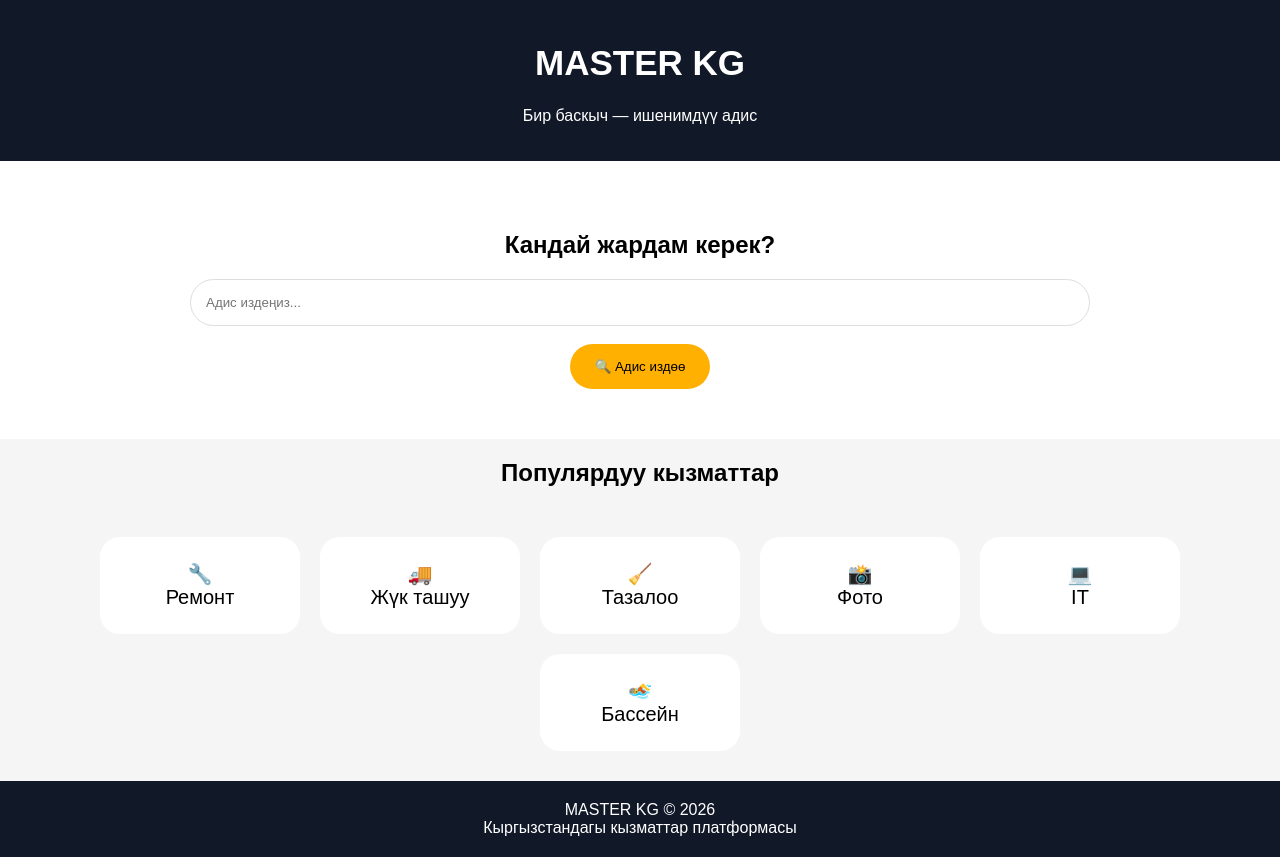
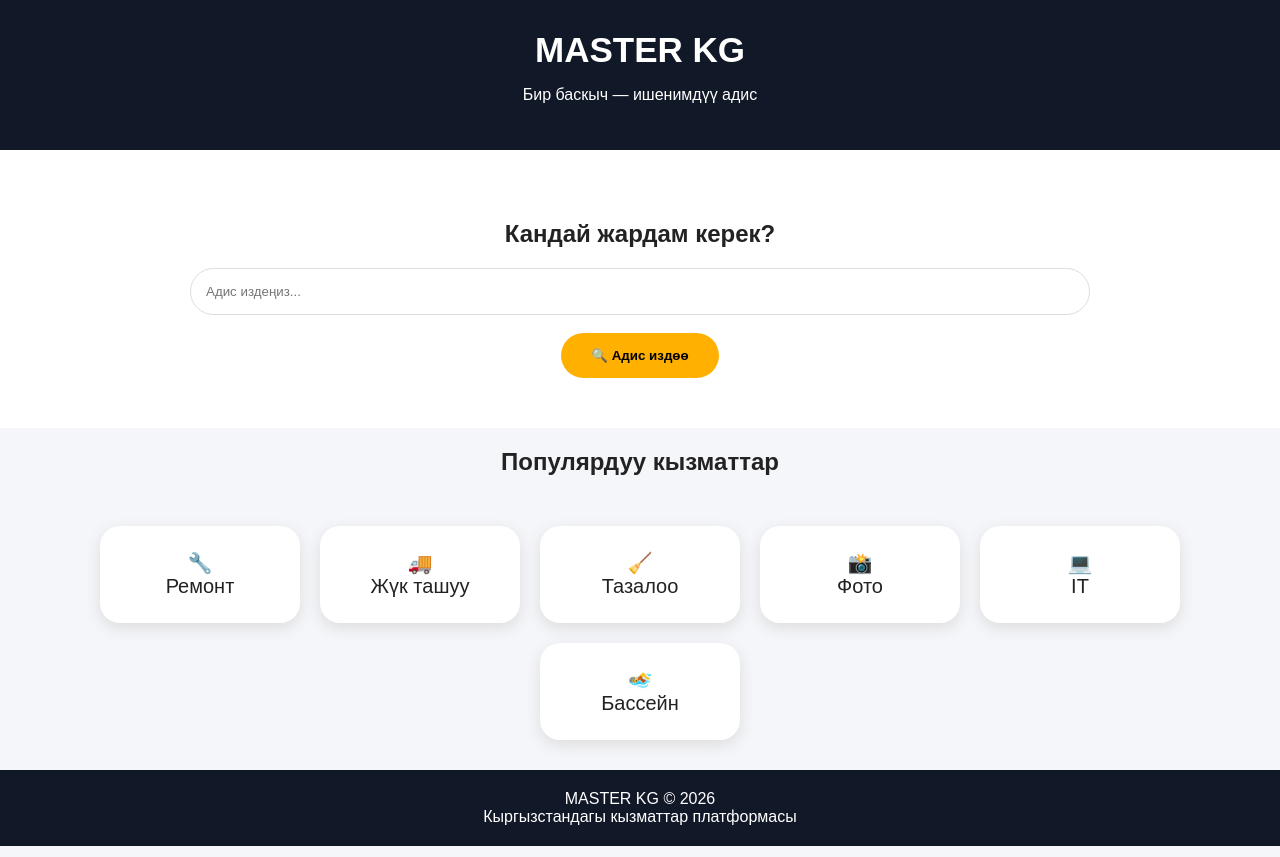
Before and after one commit to shergazi12sheky/master-kg-kyrgyzstan, a plain HTML site: page index.html in a window 1280 px wide. Drawn offline with Linux system fonts and the light colour scheme.

Commit message:
Update index.html

```diff
--- a/index.html
+++ b/index.html
@@ -3,30 +3,33 @@
 <head>
 <meta charset="UTF-8">
 <meta name="viewport" content="width=device-width, initial-scale=1.0">
+
 <title>MASTER KG</title>
 
 <style>
 body{
 font-family:Arial,sans-serif;
 margin:0;
-background:#f5f5f5;
+background:#f5f6fa;
+color:#222;
 }
 
 header{
 background:#111827;
 color:white;
-padding:20px;
+padding:30px;
 text-align:center;
 }
 
-h1{
+.logo{
 font-size:35px;
+font-weight:bold;
 }
 
 .hero{
 background:white;
+padding:50px 20px;
 text-align:center;
-padding:50px 20px;
 }
 
 input{
@@ -37,26 +40,28 @@ border:1px solid #ddd;
 }
 
 button{
-padding:15px 25px;
+padding:15px 30px;
 border:0;
 border-radius:30px;
 background:#ffb000;
+font-weight:bold;
 }
 
 .cards{
 display:flex;
 flex-wrap:wrap;
+justify-content:center;
 gap:20px;
-justify-content:center;
 padding:30px;
 }
 
 .card{
 background:white;
 padding:25px;
+width:150px;
 border-radius:20px;
-width:150px;
 text-align:center;
+box-shadow:0 5px 15px #ddd;
 font-size:20px;
 }
 
@@ -73,22 +78,23 @@ padding:20px;
 <body>
 
 <header>
-<h1>MASTER KG</h1>
+<div class="logo">MASTER KG</div>
 <p>Бир баскыч — ишенимдүү адис</p>
 </header>
 
+<section class="hero">
 
-<div class="hero">
-
-<h2>Кандай жардам керек?</h2>
+<h1>Кандай жардам керек?</h1>
 
 <input placeholder="Адис издеңиз...">
 
 <br><br>
 
-<button>🔍 Адис издөө</button>
+<button>
+🔍 Адис издөө
+</button>
 
-</div>
+</section>
 
 
 <h2 style="text-align:center">
@@ -98,35 +104,17 @@ padding:20px;
 
 <div class="cards">
 
-<div class="card">
-🔧<br>
-Ремонт
-</div>
+<div class="card">🔧<br>Ремонт</div>
 
-<div class="card">
-🚚<br>
-Жүк ташуу
-</div>
+<div class="card">🚚<br>Жүк ташуу</div>
 
-<div class="card">
-🧹<br>
-Тазалоо
-</div>
+<div class="card">🧹<br>Тазалоо</div>
 
-<div class="card">
-📸<br>
-Фото
-</div>
+<div class="card">📸<br>Фото</div>
 
-<div class="card">
-💻<br>
-IT
-</div>
+<div class="card">💻<br>IT</div>
 
-<div class="card">
-🏊<br>
-Бассейн
-</div>
+<div class="card">🏊<br>Бассейн</div>
 
 </div>
 
```
